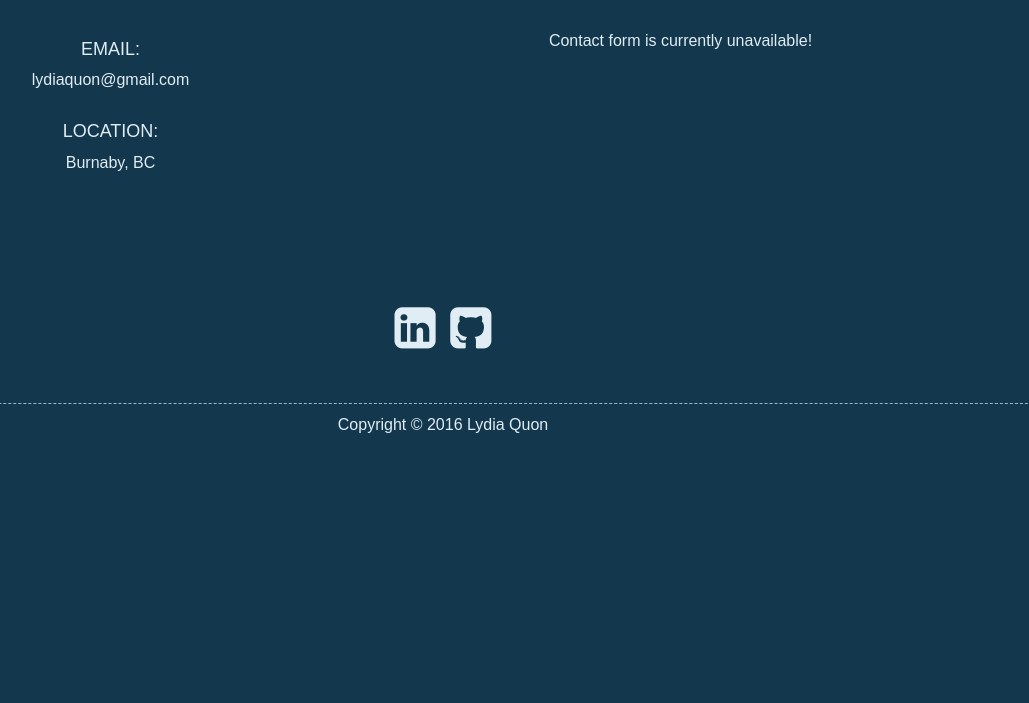
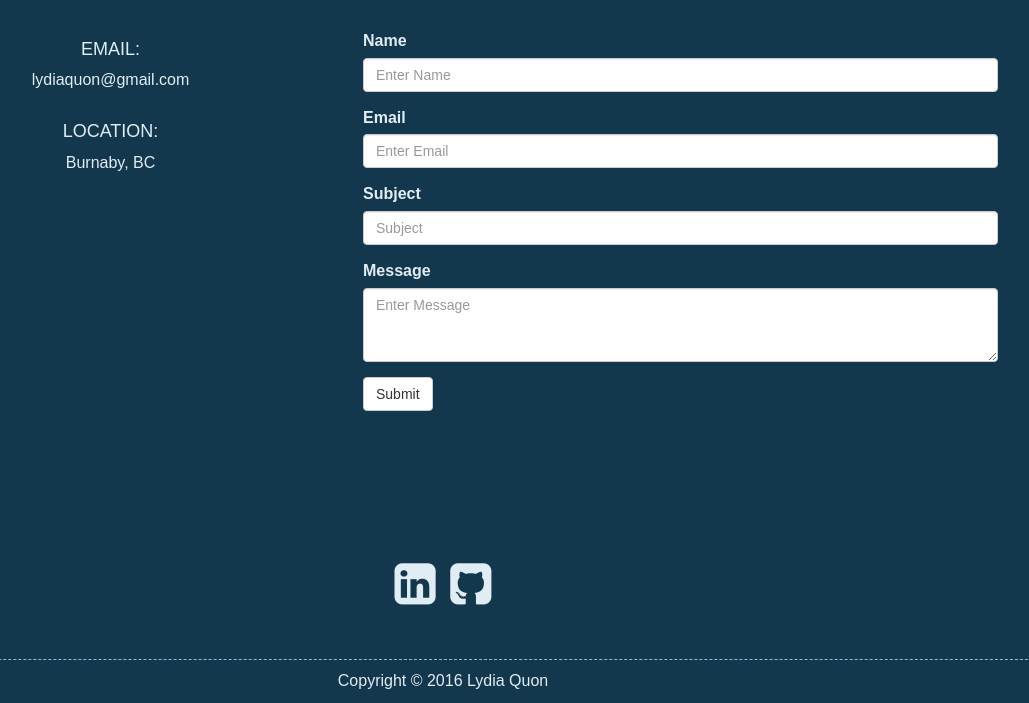
Before and after one commit to diachion/PORTFOLIOZ, a PHP site: page /contact.php in a window 1280 px wide. Shown: the part 445-1148 px from the top of the page, without its empty margins (197-1226 px from the left). Before the commit the page ends 878 px from the top, so only its background shows below. Run offline with PHP 8.4, Linux system fonts and the light colour scheme; some web fonts are replaced.

Commit message:
Added contact form basics & Added some SEO meta tags
Only HTML of contact form; not functional yet. Meta tag for description
and keywords added.

```diff
--- a/contact.php
+++ b/contact.php
@@ -24,8 +24,31 @@ include ("navigation.php");
     <h4> Location: </h4> <p class="padding-bot"> Burnaby, BC </p>
   </div>
 
-  <div class="col-md-7 text-center">
-    <p> Contact form is currently unavailable! </p>
+  <div class="col-md-7">
+    <!-- <p> Contact form is currently unavailable! </p> -->
+
+    <form>
+      <div class="form-group">
+        <label for="form-name">Name</label>
+        <input type="text" class="form-control" id="form-name" placeholder="Enter Name"/>
+      </div>
+      <div class="form-group">
+        <label for="form-email">Email</label>
+        <input type="email" class="form-control" id="form-email" placeholder="Enter Email"/>
+      </div>
+      <div class="form-group">
+        <label for="form-subject">Subject</label>
+        <input type="text" class="form-control" id="form-subject" placeholder="Subject"/>
+      </div>
+      <div class="form-group">
+        <label for="form-message">Message</label>
+        <textarea class="form-control" rows="3" id="form-message" placeholder="Enter Message"></textarea>
+      </div>
+      <div class="form-group">
+        <button type="submit" class="btn btn-default" id="form-submit">Submit</button>
+      </div>
+    </form>
+
   </div>
 
 </div>  <!-- container-->
--- a/css/global.css
+++ b/css/global.css
@@ -638,6 +638,12 @@ h1 {
     	CONTENT
 -=-=-=-=-=-=-=-=-=-=-=-=-=-=-=-=-=-=-=-=-=-=-=-=-=-=-=-=-=-=-=-=-=-=-=- */
 /* -=-=-=-=-=-=-=-=-=-=-=-=-=-=-=-=-=-=-=-=-=-=-=-
+        HOMEPAGE
+-=-=-=-=-=-=-=-=-=-=-=-=-=-=-=-=-=-=-=-=-=-=-=-=-=  */
+.webapps, .uiux, .designs {
+  cursor: pointer; }
+
+/* -=-=-=-=-=-=-=-=-=-=-=-=-=-=-=-=-=-=-=-=-=-=-=-
         INDIVIDUAL WORKS PAGES
 -=-=-=-=-=-=-=-=-=-=-=-=-=-=-=-=-=-=-=-=-=-=-=-=-=  */
 .blurb {
--- a/header.php
+++ b/header.php
@@ -2,10 +2,12 @@
 <html>
 <head>
 	<title>Lydia Quon Portfolio</title>
-  	<meta charset="UTF-8">
-  	<meta name="viewport" content="width=device-width,initial-scale=1.0">
+  	<meta charset="UTF-8"/>
+  	<meta name="viewport" content="width=device-width,initial-scale=1.0"/>
 <!-- SEO AND META TAGS STUFF -->
-
+	<meta name="description" content="Lydia Quon Portfolio. Front-end web developer and designer based in Vancouver,
+	British Columbia."/>
+	<meta name="keywords" content="vancouver web development, vancouver web design, web developer"/>
 <!-- CSS FILES -->
 	<link rel="stylesheet" type="text/css" href="libs/css/bootstrap.min.css"/>
  	<link rel="stylesheet" type="text/css" href="libs/font-awesome-4.5.0/css/font-awesome.min.css">
--- a/index.php
+++ b/index.php
@@ -75,6 +75,7 @@ $random = (rand(0, count($bg)-1));
 <!--     <ol class="carousel-indicators">
       <li data-target="#carousel-example-generic" data-slide-to="0" class="active"></li>
       <li data-target="#carousel-example-generic" data-slide-to="1"></li>
+      <li data-target="#carousel-example-generic" data-slide-to="2"></li>
     </ol> -->
 
     <!-- Wrapper for slides -->
--- a/sass/structure/_content.scss
+++ b/sass/structure/_content.scss
@@ -2,6 +2,12 @@
     	CONTENT
 -=-=-=-=-=-=-=-=-=-=-=-=-=-=-=-=-=-=-=-=-=-=-=-=-=-=-=-=-=-=-=-=-=-=-=- */
 
+/* -=-=-=-=-=-=-=-=-=-=-=-=-=-=-=-=-=-=-=-=-=-=-=-
+        HOMEPAGE
+-=-=-=-=-=-=-=-=-=-=-=-=-=-=-=-=-=-=-=-=-=-=-=-=-=  */
+.webapps, .uiux, .designs {
+  cursor: pointer;
+}
 
 /* -=-=-=-=-=-=-=-=-=-=-=-=-=-=-=-=-=-=-=-=-=-=-=-
         INDIVIDUAL WORKS PAGES
```
Also changed, not shown: global.js (+4 -7 lines), 1 other file.
